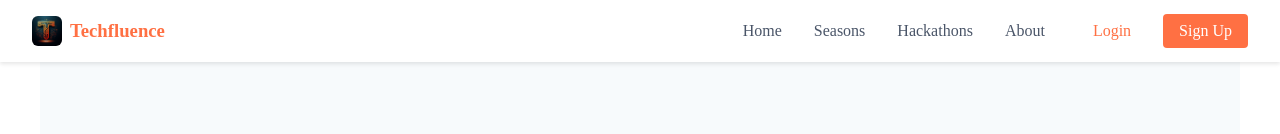
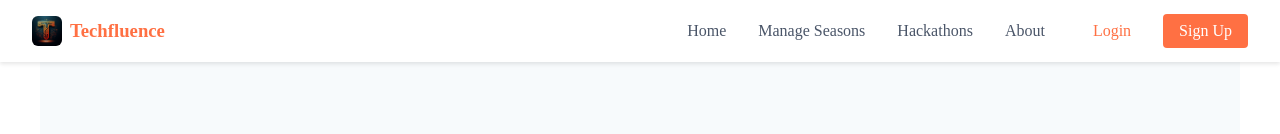
Before and after one commit to Ramakrishnajakkula/SPC, a React (Vite) app: page /#/ in a window 1280 px wide. Shown: the top 134 px of the page. Built offline with nearby package versions, Linux system fonts and the light colour scheme; no server answers.

Commit message:
Update Home.jsx

```diff
--- a/src/components/Home.jsx
+++ b/src/components/Home.jsx
@@ -56,7 +56,7 @@ useEffect(() => {
             Home
           </Link>
           <Link to="/VideoManagement" className="nav-link">
-            Seasons
+            Manage Seasons
           </Link>
           <Link to="/Hackathons" className="nav-link">
             Hackathons
```
